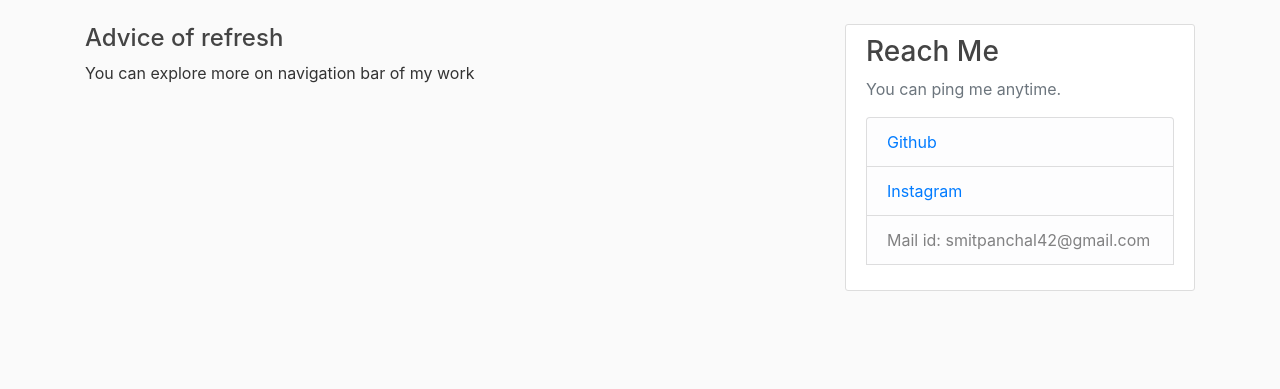
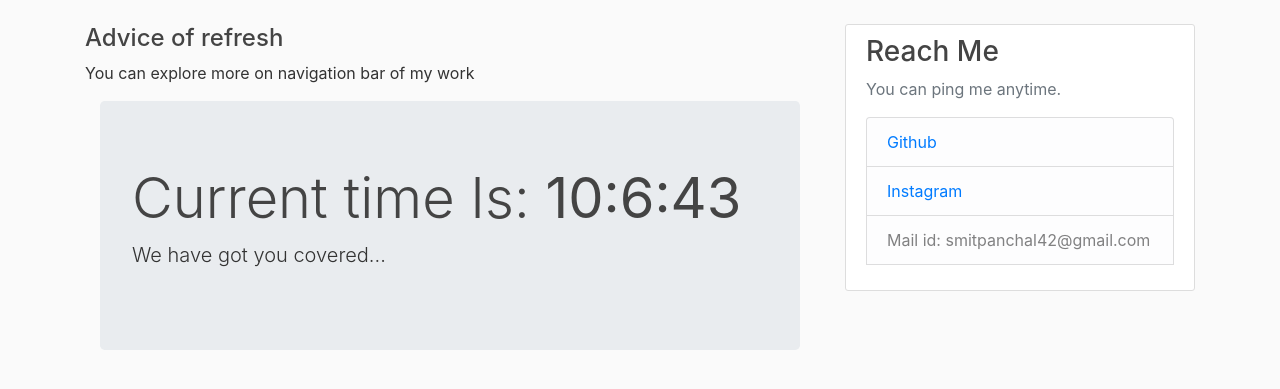
Before and after one commit to Smit271/Multipurpose-web-app-using-flask, a Flask app: page / in a window 1280 px wide. Shown: the part 56-445 px from the top of the page. Run offline with Flask 2, Linux system fonts and the light colour scheme; data that the repository does not hold is empty; some libraries are stand-ins or nearby versions.

Commit message:
added time

```diff
--- a/templates/layout.html
+++ b/templates/layout.html
@@ -62,6 +62,8 @@
           {% block content %}{% endblock %}
 
         </div>
+
+
         <div class="col-md-4">
           <div class="content-section">
           	<!-- Making Sidebar to put extra notice from our side -->
@@ -84,4 +86,14 @@
     <script src="https://cdnjs.cloudflare.com/ajax/libs/popper.js/1.12.9/umd/popper.min.js" integrity="sha384-ApNbgh9B+Y1QKtv3Rn7W3mgPxhU9K/ScQsAP7hUibX39j7fakFPskvXusvfa0b4Q" crossorigin="anonymous"></script>
     <script src="https://maxcdn.bootstrapcdn.com/bootstrap/4.0.0/js/bootstrap.min.js" integrity="sha384-JZR6Spejh4U02d8jOt6vLEHfe/JQGiRRSQQxSfFWpi1MquVdAyjUar5+76PVCmYl" crossorigin="anonymous"></script>
 </body>
+
+<script>
+    let a;
+    let time;
+    setInterval(() =>{
+    a = new Date();
+    time = a.getHours() + ':' + a.getMinutes() + ':' + a.getSeconds();
+    document.getElementById('time').innerHTML = "<b>" +  time
+    })
+</script>
 </html>
--- a/templates/main.html
+++ b/templates/main.html
@@ -21,4 +21,11 @@
             </article>
         </div>
       {% endif %}
+
+        <div class="container my-2">
+            <div class="jumbotron">
+                <h1 class="display-4">Current time Is: <span id="time"></span></h1>
+                <p class="lead">We have got you covered...</p>
+            </div>
+        </div>
 {% endblock %}
```
